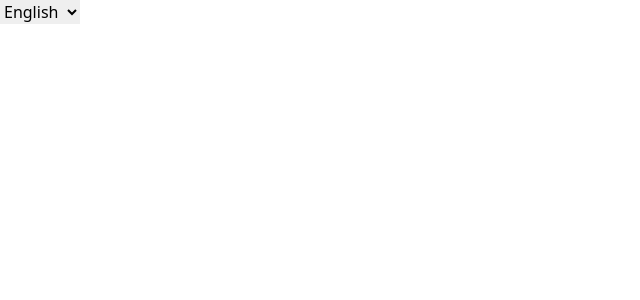
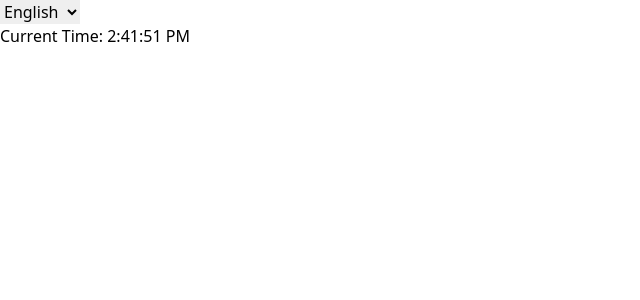
Before and after one commit to abdullahdogankilic/React-EXERCISES, a React (Vite) app: page / in a window 1280 px wide. Shown: the top 300 px of the page, without its empty margins (0-640 px from the left). Built offline with nearby package versions, Linux system fonts and the light colour scheme.

Commit message:
Update Clock.jsx

```diff
--- a/src/Clock.jsx
+++ b/src/Clock.jsx
@@ -23,6 +23,11 @@ const Clock = () => {
         <option value="it">Italy</option>
         <option value="es">Spanish</option>
       </select>
+      <div>
+        {language === "en" && <p>Current Time: {time.toLocaleTimeString()}</p>}
+        {language === "it" && <p>Ora attuale: {time.toLocaleTimeString()}</p>}
+        {language === "es" && <p>Hora actual: {time.toLocaleTimeString()}</p>}
+      </div>
     </div>
   );
 };
```
